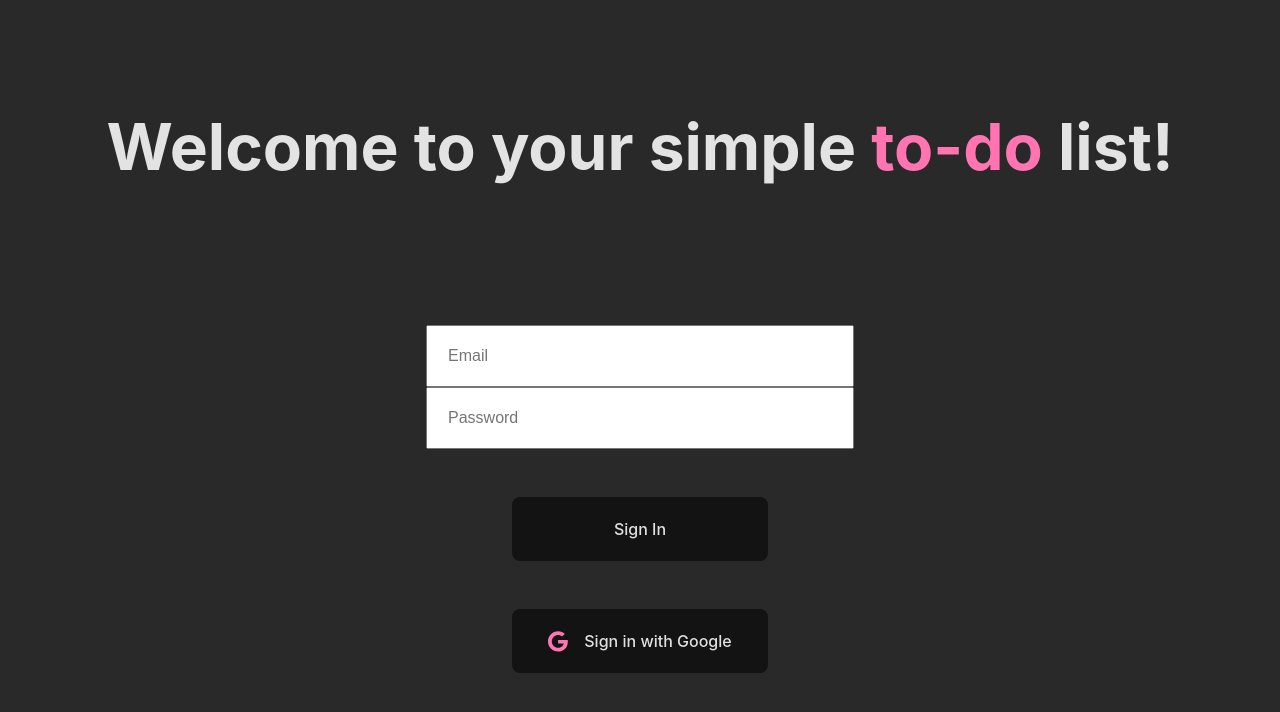
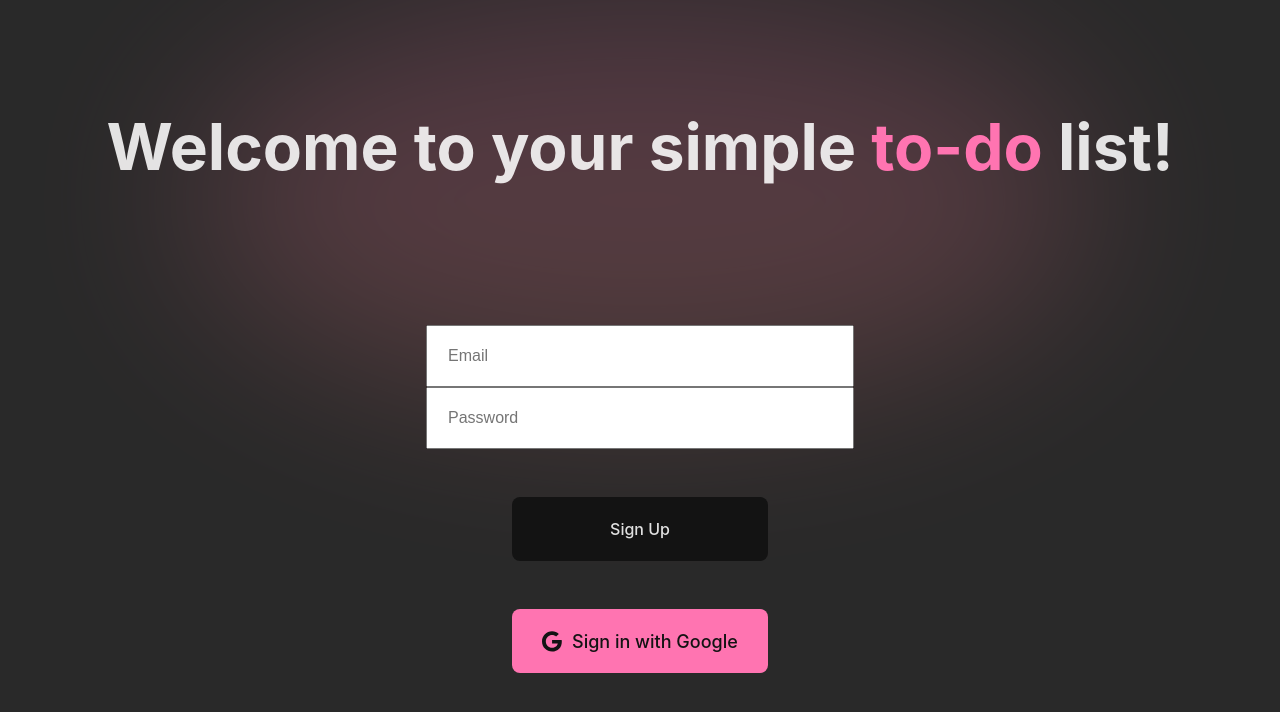
Before and after one commit to alexandrearabian/simple-todo, a React (Vite) app: page / in a window 1280 px wide. Shown: the top 712 px of the page. Built offline with nearby package versions, Linux system fonts and the light colour scheme; no server answers.

Commit message:
Changes in Contact and Auth

```diff
--- a/src/App.jsx
+++ b/src/App.jsx
@@ -33,6 +33,7 @@ function App() {
   }
   return (
     <Router>
+      <div className="ball" />
       <Routes>
         <Route path="/" element={user ? <Navigate to="/todolist" /> : <Login />} />
         <Route path="/todolist" element={<ProtectedRoute user={user}><ToDoList /></ProtectedRoute>} />
--- a/src/ToDoList.jsx
+++ b/src/ToDoList.jsx
@@ -143,7 +143,6 @@ function ToDoList() {
 
   return (
     <>
-      <div className="ball" />
       <BurgerMenu handleLogout={handleLogout} />
       <h1>
         What do you want to <span style={{ color: 'var(--mainColor)' }}>achieve</span> today...✨
--- a/src/components/BurgerMenu.jsx
+++ b/src/components/BurgerMenu.jsx
@@ -2,7 +2,7 @@ import { faPowerOff, faEnvelope } from '@fortawesome/free-solid-svg-icons';
 import { FontAwesomeIcon } from '@fortawesome/react-fontawesome';
 import { faGithub } from '@fortawesome/free-brands-svg-icons';
 
-export default function BurgerMenu({handleLogout}) {
+export default function BurgerMenu({ handleLogout }) {
 
     return (
         <>
@@ -16,7 +16,7 @@ export default function BurgerMenu({handleLogout}) {
                     <span></span>
                     <span></span>
                     <ul id="menu">
-                        <a href="#">
+                        <a href="mailto:alexandre.arabian.j@gmail.com">
                             <li>
                                 <FontAwesomeIcon icon={faEnvelope} style={{ marginRight: '10px' }} /> Contact
                             </li>
--- a/src/components/Login.jsx
+++ b/src/components/Login.jsx
@@ -1,20 +1,34 @@
 // Login.jsx
 import { useState } from "react";
-import { signInWithGoogle, signInWithEmail, signUpWithEmail } from "../firebase/authentication"; // your auth methods
+import { signInWithGoogle } from "../firebase/authentication";
+import { signInWithEmailAndPassword, createUserWithEmailAndPassword } from "firebase/auth";
+import { auth } from "../firebase/FirebaseConfig.jsx";
 import { faGoogle } from '@fortawesome/free-brands-svg-icons';
 import { FontAwesomeIcon } from '@fortawesome/react-fontawesome';
 
 function Login() {
     const [email, setEmail] = useState("");
     const [password, setPassword] = useState("");
-    const [isSignUp, setIsSignUp] = useState(false);
 
-    const handleEmailSignIn = () => {
-        signInWithEmail(email, password);
-    };
-
-    const handleEmailSignUp = () => {
-        signUpWithEmail(email, password);
+    const handleEmailAuth = async (email, password) => {
+        try {
+            // Try signing in the user
+            await signInWithEmailAndPassword(auth, email, password);
+            console.log("User signed in successfully.");
+        } catch (error) {
+            if (error.code === 'auth/user-not-found') {
+                // If the user does not exist, sign them up
+                try {
+                    await createUserWithEmailAndPassword(auth, email, password);
+                    console.log("User signed up successfully.");
+                } catch (signupError) {
+                    console.error("Error signing up: ", signupError.message);
+                }
+            } else {
+                // Handle other errors
+                console.error("Error signing in: ", error.message);
+            }
+        }
     };
 
     return (
@@ -43,14 +57,11 @@ function Login() {
 
 
 
-                {isSignUp ? (
-                    <button className="sign-in-email" onClick={handleEmailSignUp}>Sign Up</button>
-                ) : (
-                    <button className="sign-in-email" onClick={handleEmailSignIn}>Sign In</button>
-                )}
+                <button className="sign-in-email" onClick={handleEmailAuth}>Sign Up</button>
+
 
                 <button className="sign-in-google" onClick={signInWithGoogle}>
-                    <FontAwesomeIcon icon={faGoogle} />  Sign in with Google
+                    <FontAwesomeIcon icon={faGoogle} />  <span style={{ fontSize: 'large', color: 'var(--darker)' }}>Sign in with Google</span>
                 </button>
 
                 {/* <p onClick={() => setIsSignUp(!isSignUp)}>
--- a/src/firebase/authentication.jsx
+++ b/src/firebase/authentication.jsx
@@ -11,20 +11,20 @@ export const signInWithGoogle = async () => {
     }
 };
 
-// Email/Password Sign-In
-export const signInWithEmail = async (email, password) => {
-    try {
-        await signInWithEmailAndPassword(auth, email, password);
-    } catch (error) {
-        console.error(error.message);
-    }
-};
+// // Email/Password Sign-In
+// export const signInWithEmail = async (email, password) => {
+//     try {
+//         await signInWithEmailAndPassword(auth, email, password);
+//     } catch (error) {
+//         console.error(error.message);
+//     }
+// };
 
-// Email/Password Sign-Up
-export const signUpWithEmail = async (email, password) => {
-    try {
-        await createUserWithEmailAndPassword(auth, email, password);
-    } catch (error) {
-        console.error(error.message);
-    }
-};
+// // Email/Password Sign-Up
+// export const signUpWithEmail = async (email, password) => {
+//     try {
+//         await createUserWithEmailAndPassword(auth, email, password);
+//     } catch (error) {
+//         console.error(error.message);
+//     }
+// };
--- a/src/index.css
+++ b/src/index.css
@@ -202,6 +202,8 @@ li.task {
   cursor: pointer;
 }
 
+
+
 li.task.done {
   opacity: 0.3;
   box-sizing: border-box;
@@ -281,7 +283,24 @@ div.task.done {
 
 }
 
-.sign-in-google,
+.sign-in-google {
+  margin-top: 3rem;
+  height: 8vh;
+  width: 20vw;
+  display: flex;
+  justify-content: space-evenly;
+  align-items: center;
+  background-color: var(--mainColor);
+}
+
+.sign-in-google .svg-inline--fa {
+  font-size: 1.3rem;
+  color: var(--darker);
+  background: none;
+  border: none;
+  cursor: pointer;
+}
+
 .sign-in-email {
   margin-top: 3rem;
   height: 8vh;
```
